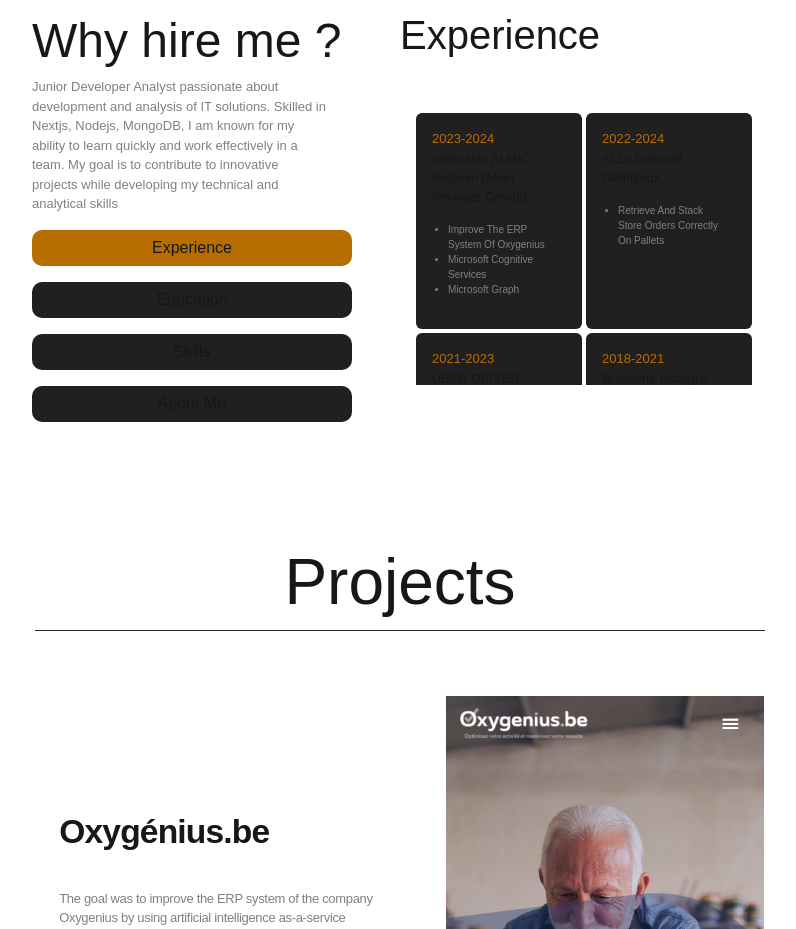
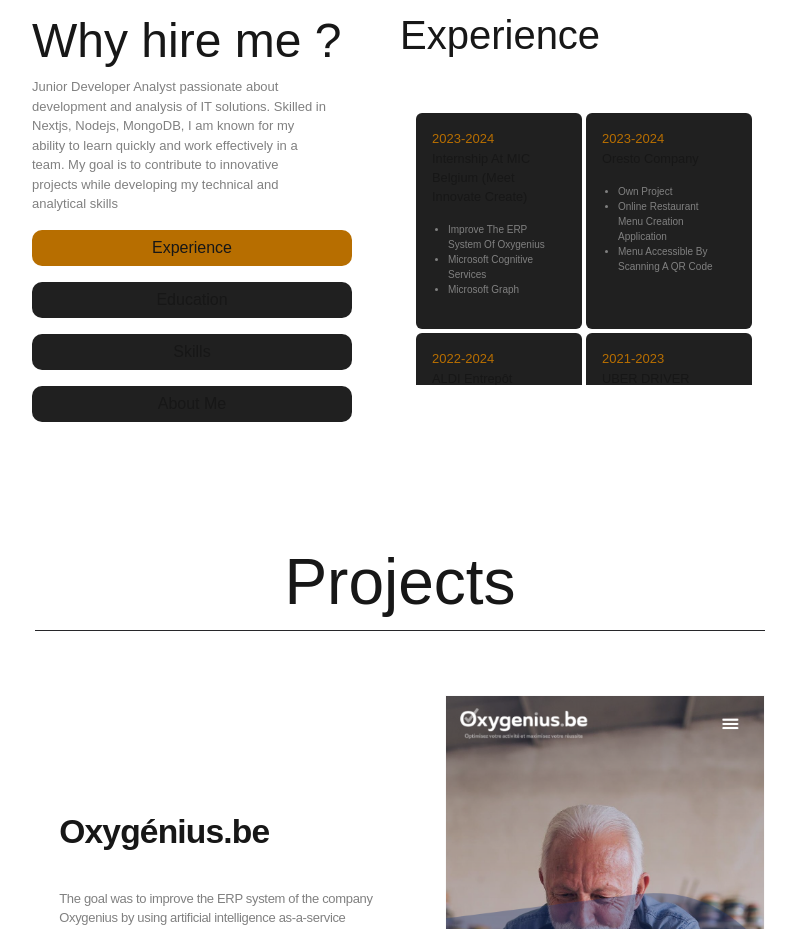
Before and after one commit to dagdevelop/portFolio, a Next.js app: page /portfolio in a window 1280 px wide. Shown: the part 1100-2029 px from the top of the page, without its empty margins (240-1036 px from the left). Built offline with nearby package versions, Linux system fonts and the light colour scheme.

Commit message:
Update Resume.jsx

```diff
--- a/src/screens/resume/Resume.jsx
+++ b/src/screens/resume/Resume.jsx
@@ -173,6 +173,14 @@ const experiences = [
     ],
   },
   {
+    period: "2023-2024",
+    label: "Oresto Company",
+    details: ["Own Project",
+      "Online Restaurant Menu Creation Application",
+      "Menu accessible by scanning a QR code"
+    ],
+  },
+  {
     period: "2022-2024",
     label: "ALDI Entrepôt Gembloux",
     details: ["Retrieve and stack store orders correctly on pallets"],
@@ -308,7 +316,7 @@ const infos = [
   },
   {
     label: "Languages",
-    value: "French (C2), German (B1), English (A1)",
+    value: "French (C2), German (B1), English (A2)",
   },
 ];
 
```
